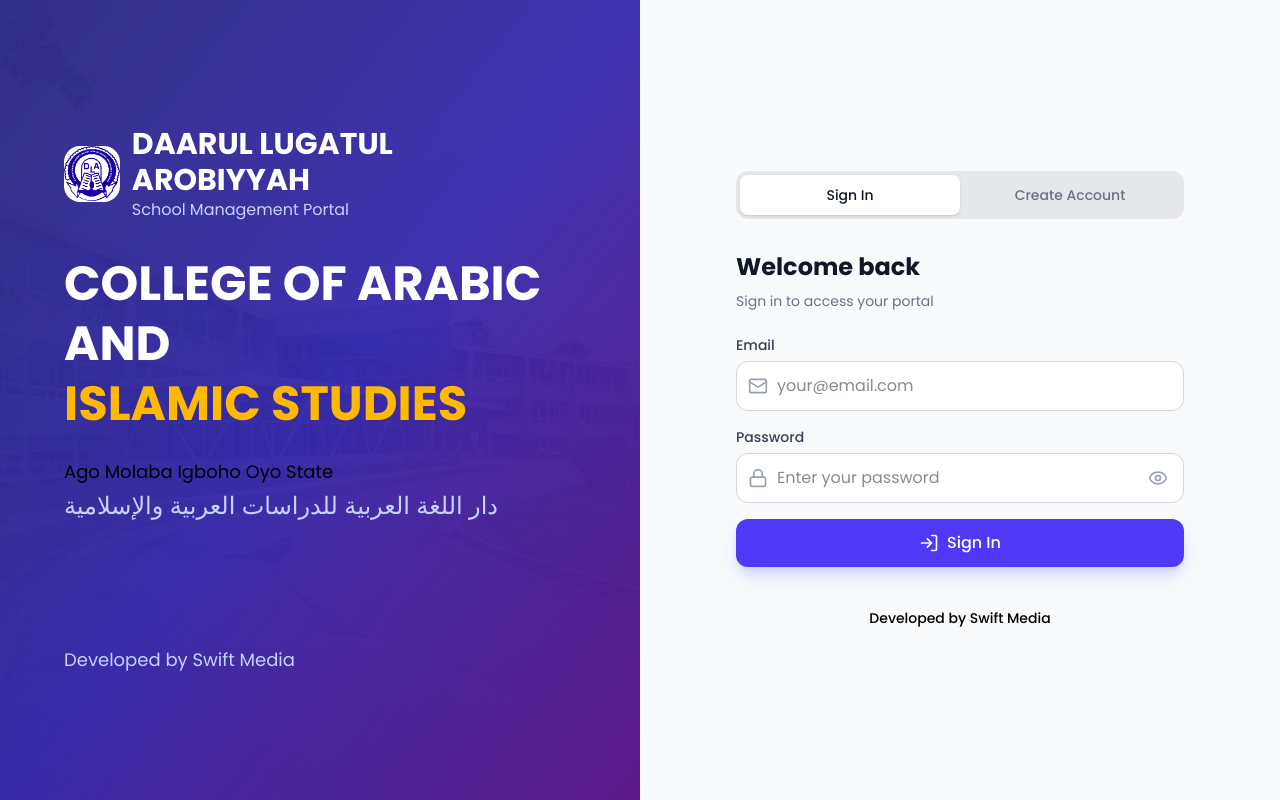
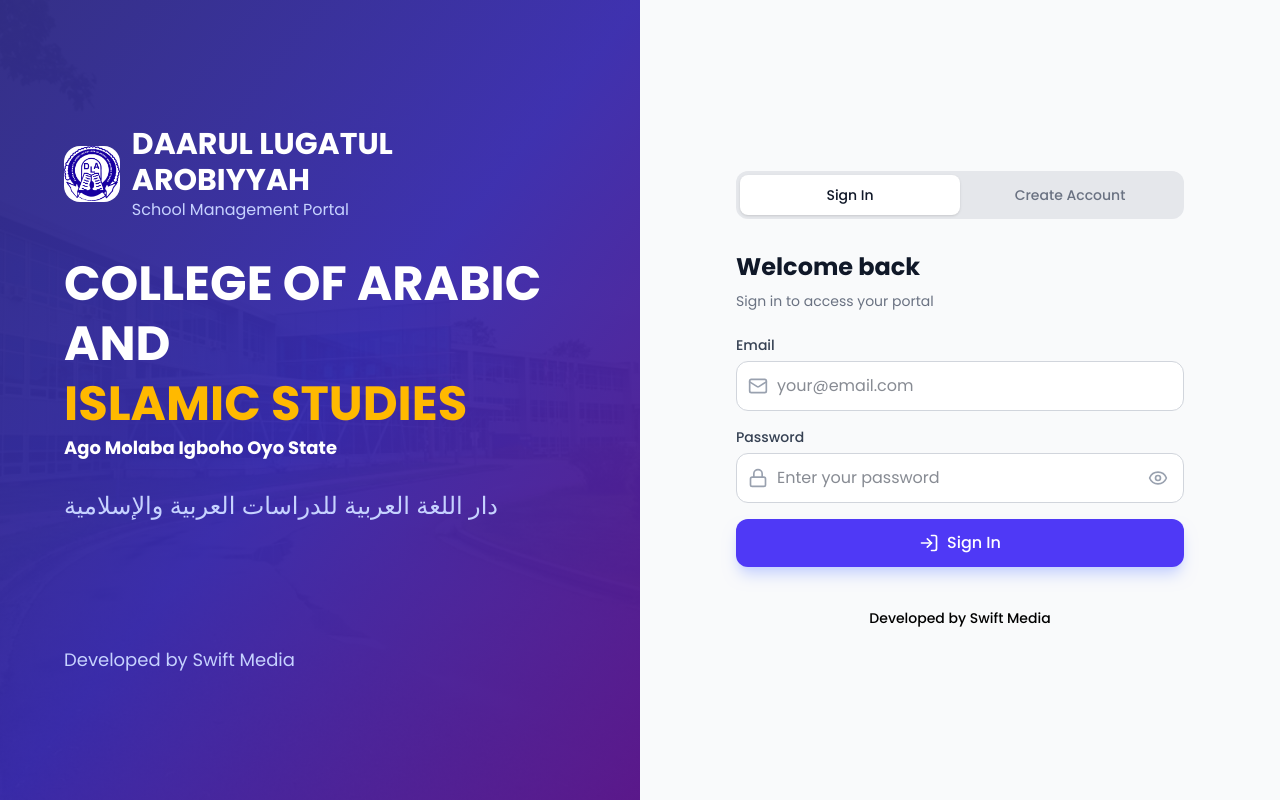
Before and after one commit to SwiftCodes01/result-portal, a React (Vite) app: page / in a window 1280 px wide. Built offline with nearby package versions, Linux system fonts and the light colour scheme; no server answers.

Commit message:
Update LoginPage.tsx

```diff
--- a/src/pages/LoginPage.tsx
+++ b/src/pages/LoginPage.tsx
@@ -109,8 +109,9 @@
             <h2 className="text-4xl xl:text-5xl font-bold text-white leading-tight mb-6">
               COLLEGE OF ARABIC AND <br />
               <span className="text-amber-400">ISLAMIC STUDIES</span>
+              <p className="text-lg text-white">Ago Molaba Igboho Oyo State</p>
             </h2>
-            <p className="text-lg">Ago Molaba Igboho Oyo State</p>
+
             <p className="text-indigo-200 text-2xl leading-relaxed max-w-md">
               دار اللغة العربية للدراسات العربية والإسلامية
             </p>
```
